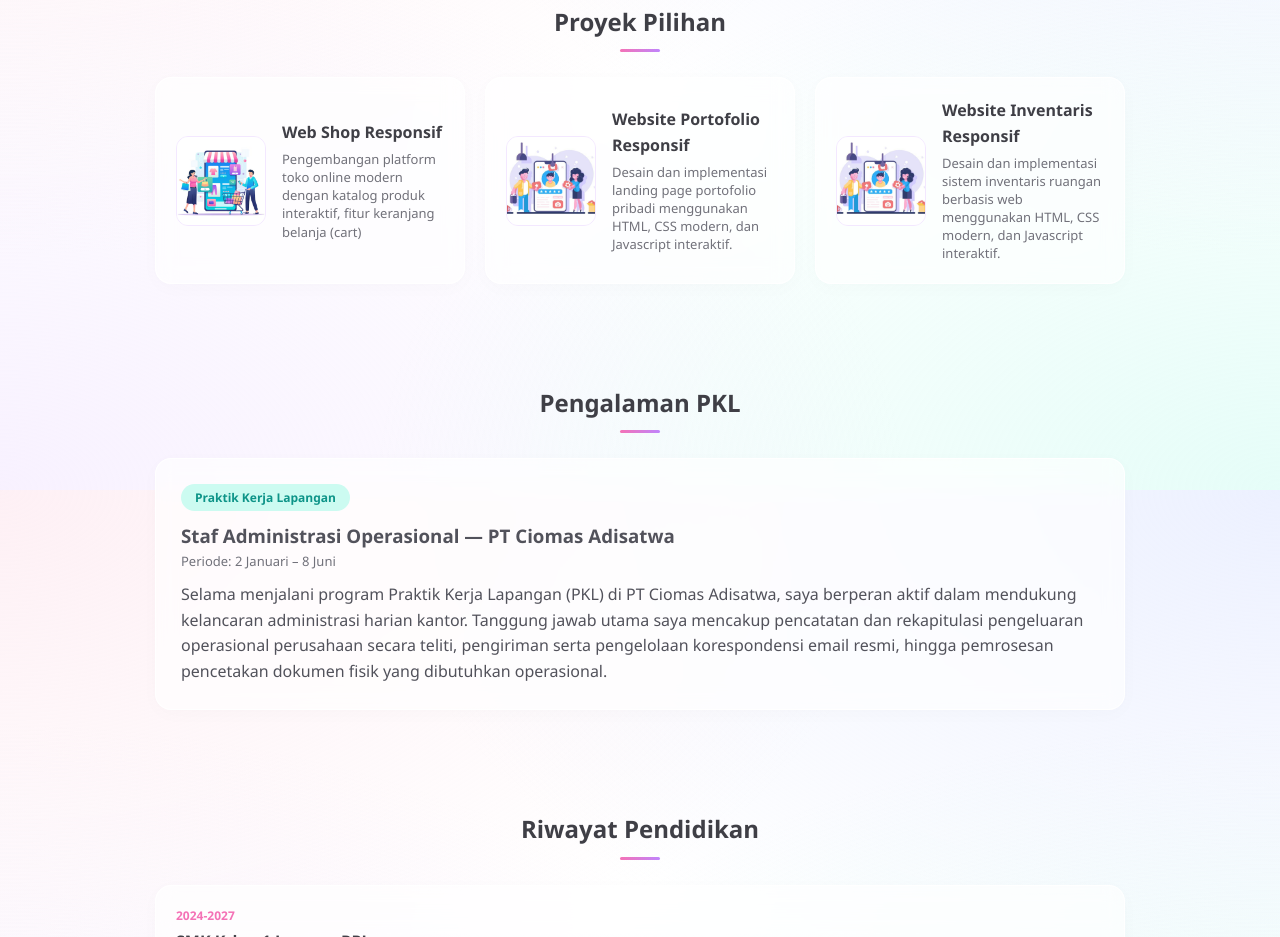
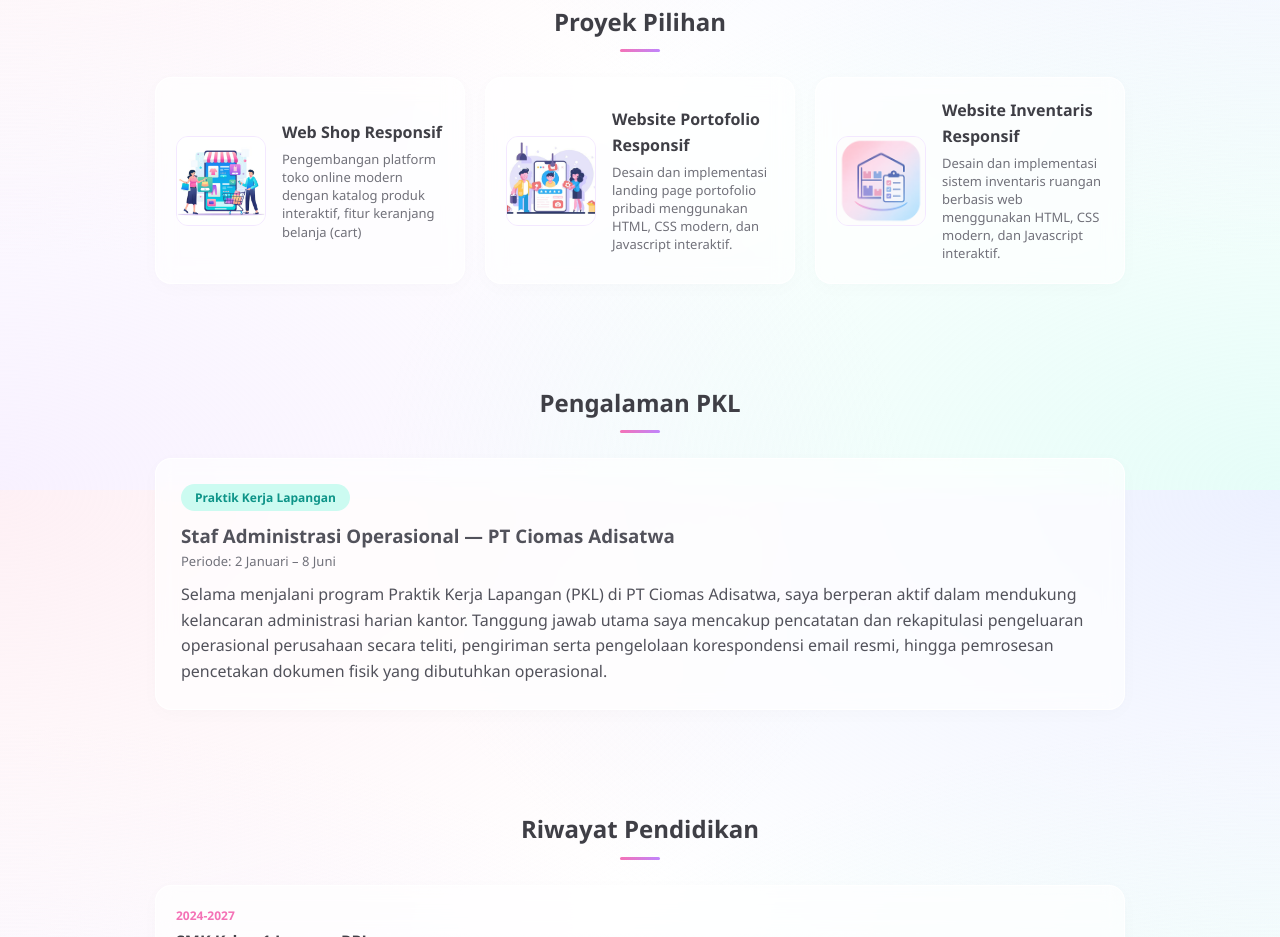
Before and after one commit to sevi38/web_portofolio_sevi, a plain HTML site: page index.html in a window 1280 px wide. Shown: the part 1110-2047 px from the top of the page. Drawn offline with Linux system fonts and the light colour scheme.

Commit message:
Update index.html

```diff
--- a/index.html
+++ b/index.html
@@ -106,10 +106,10 @@
                         <p>Desain dan implementasi landing page portofolio pribadi menggunakan HTML, CSS modern, dan Javascript interaktif.</p>
                     </div>
                      </div>
-                     <!-- Proyek 2 -->
+                     <!-- Proyek 3 -->
                      <div class="project-card">
                          <div class="project-icon-box">
-                            <img src="asset/img/Website.jpg" alt="Website Portofolio Responsif" class="project-icon">
+                            <img src="asset/img/icon.png" alt="Website Inventaris Responsif" class="project-icon">
                               </div>
                     <div class="project-content">
                         <h3>Website Inventaris Responsif</h3>
```
